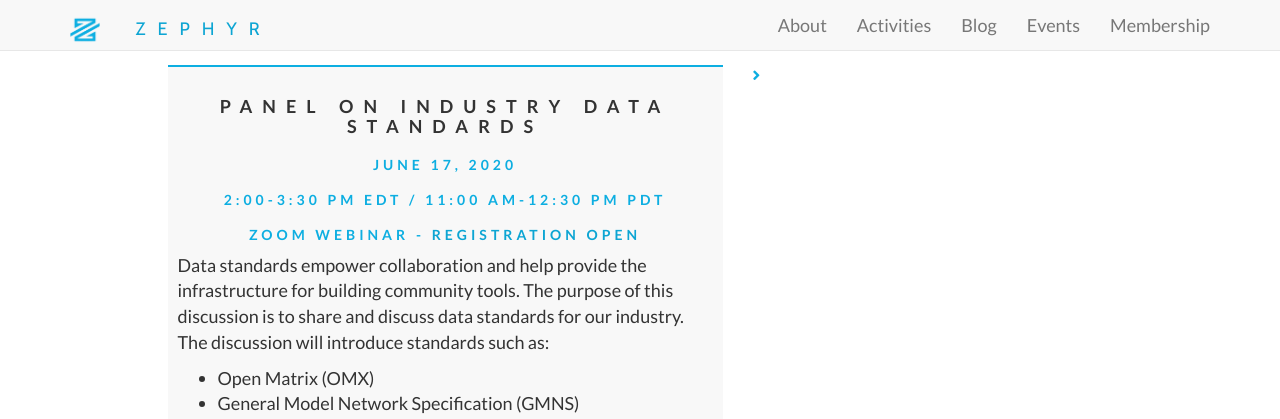
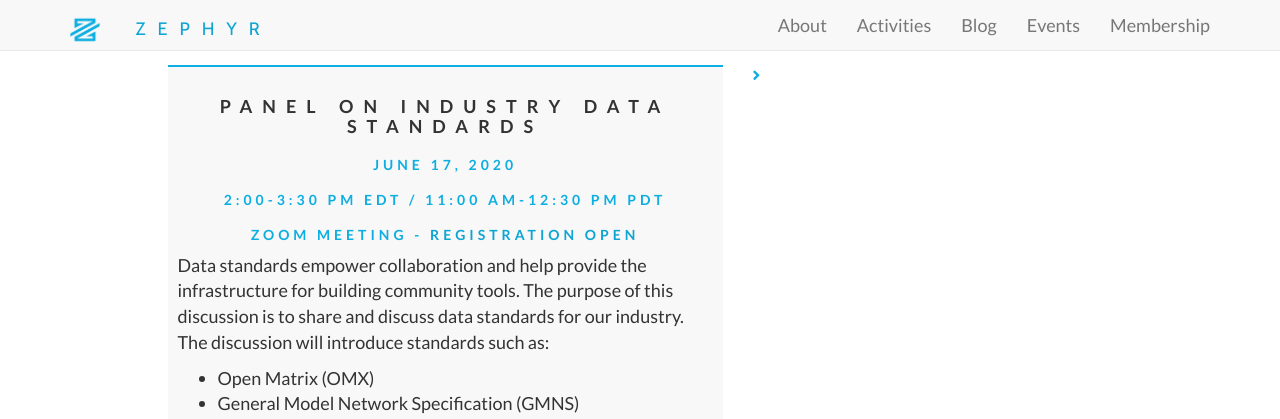
Before and after one commit to ZephyrTransport/zephyr-website, a Jekyll site: the page built from _events/2020-june-panel-data-standards.md, in a window 1280 px wide. Shown: the top 419 px of the page. Built offline with Jekyll 4.4.1, drawn with Linux system fonts in a browser that asks for light colours; nearby versions of some CDN libraries.

Commit message:
update data standards reg link

```diff
--- a/_events/2020-june-panel-data-standards.md
+++ b/_events/2020-june-panel-data-standards.md
@@ -5,7 +5,7 @@
 type: Panel
 day: June 17, 2020
 time: 2:00-3:30 PM EDT / 11:00 AM-12:30 PM PDT
-place: Zoom Webinar - <a href="https://zoom.us/webinar/register/2415899459915/WN_qZCYQ3qGQbGnK9iYMyWOYg">Registration Open</a>
+place: Zoom Meeting - <a href="https://zoom.us/meeting/register/tJUkd-GvqDsiGtOVTL6tEc8qdR0k2hVoW2L7">Registration Open</a>
 additional-msg:
 summary:  "
 Data standards empower collaboration and help provide the infrastructure for building community tools.  The purpose of this discussion is to share and discuss data standards for our industry.  The discussion will introduce standards such as:
--- a/index.html
+++ b/index.html
@@ -459,7 +459,7 @@
         <h3><i class="fa fa-angle-right" style="color:#{{ site.highlight-color }}" aria-hidden="true"></i>Spring 2020</h3>
         <p><b>May 27 Time 3:00-4:30 PM EDT/12:00-1:30 PM PDT</b>: <a href='{{ site.baseurl }}/events/2020-may-learning-system-dynamics'>Learning Session: A system dynamics perspective for transportation planning under uncertainty</a> (Summary and recording forthcoming)
 				<p><b>June 5th Time 1:00-2:15 PM EDT/10:00-11:15 AM PDT</b>: <a href='{{ site.baseurl }}/events/2020-june-panel-estimating-understanding-uncertainty'>Panel on Understanding and Estimating Uncertainty.</a> (Zoom Meeting – <a href="https://zoom.us/webinar/register/2915899415446/WN_Nr12HVE0TQe9GdQ3v1LwKA">Registration Open</a>)
-				<p><b>June 17 Time 2:00-3:30 PM EDT / 11:00 AM-12:30 PM PDT</b>: <a href='{{ site.baseurl }}/events/2020-june-panel-data-standards'>Panel on industry data standards.</a> (Zoom Meeting – <a href="https://zoom.us/webinar/register/2415899459915/WN_qZCYQ3qGQbGnK9iYMyWOYg">Registration Open</a>)
+				<p><b>June 17 Time 2:00-3:30 PM EDT / 11:00 AM-12:30 PM PDT</b>: <a href='{{ site.baseurl }}/events/2020-june-panel-data-standards'>Panel on industry data standards.</a> (Zoom Meeting – <a href="https://zoom.us/meeting/register/tJUkd-GvqDsiGtOVTL6tEc8qdR0k2hVoW2L7">Registration Open</a>)
 			</div>
 
 			<div class="col-sm-4" id="Summer 2020">
```
